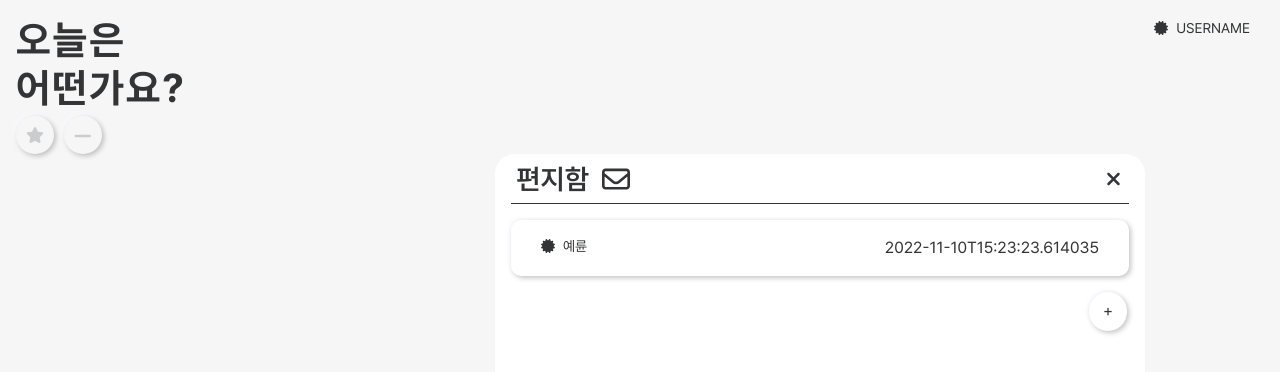
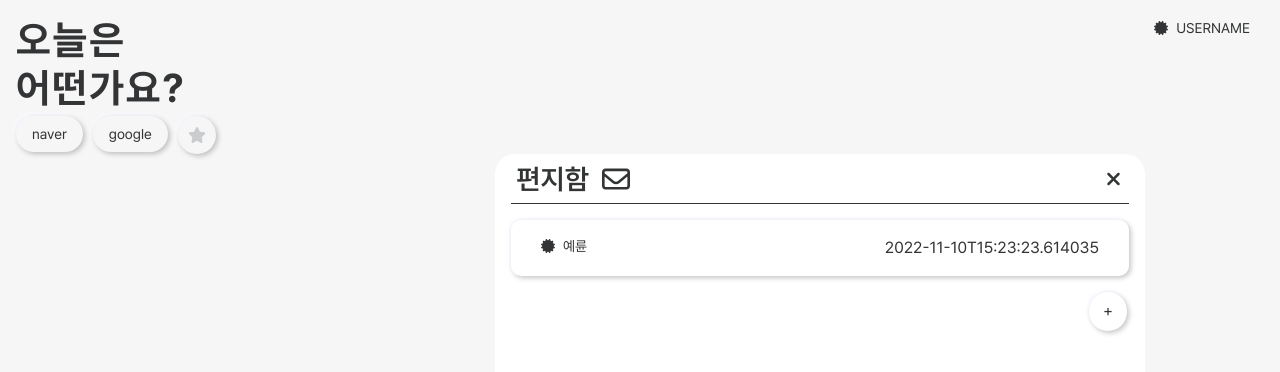
Before and after one commit to codestates-seb/seb40_main_029, a React (Create React App) app in the folder client/: page /letter in a window 1280 px wide. Shown: the top 372 px of the page. Built offline with nearby package versions, Linux system fonts and the light colour scheme; data requests are answered from the project's data file.

Commit message:
feat : bookmark 기능

```diff
--- a/client/src/components/module/Bookmark.js
+++ b/client/src/components/module/Bookmark.js
@@ -2,29 +2,49 @@ import styled from 'styled-components';
 import Button from '../atoms/Button';
 import { useEffect, useState } from 'react';
 import BookmarkHandle from './BookmarkHandle';
+import BookmarkDelete from '../module/BookmarkDelete';
+const BookItem = styled.div`
+  position: relative;
 
+  &:hover > span {
+    display: inline-block;
+  }
+`;
 const Anchor = styled.a`
   line-height: 1;
 `;
+const Bookmark = () => {
+  const dummyBookmark = [
+    { name: 'naver', url: 'https://www.naver.com' },
+    { name: 'google', url: 'https://www.google.com' },
+  ];
+  const [booksArr, setBookmarkArr] = useState(dummyBookmark);
+  // ------------- 여기서 에러남 ----------------
+  //   const [booksArr, setBookmarkArr] = useState(
+  //   JSON.parse(localStorage.getItem('bookmark') || dummyBookmark)
+  // );
+  // --------------왜일까 ----------------------
 
-const Bookmark = () => {
-  const [booksArr, setBookmarkArr] = useState(
-    JSON.parse(localStorage.getItem('bookmark') || 0)
-  );
-  const [isOpen, setIsOpen] = useState(false);
-  let renderBookmark = [];
-
-  useEffect(() => {
-    renderBookmark = JSON.parse(localStorage.getItem('bookmark'));
-  }, []);
+  const renderBookmark = JSON.parse(localStorage.getItem('bookmark'));
+  const bookmarkDelete = e => {
+    // alert('북마크를 삭제하시겠습니까?');
+    booksArr.filter(book => {
+      return e.target.value !== book;
+    });
+    console.log(e.target.value);
+    // localStorage.removeItem();
+  };
   return (
     <>
       {booksArr.length
         ? booksArr.map((book, i) => {
             return (
-              <Button key={i} size="long" fontsize="middle">
-                <Anchor href={book.url}>{book.name}</Anchor>
-              </Button>
+              <BookItem key={i}>
+                <Button size="long" fontsize="middle">
+                  <Anchor href={book.url}>{book.name}</Anchor>
+                </Button>
+                <BookmarkDelete onClick={bookmarkDelete} />
+              </BookItem>
             );
           })
         : null}
--- a/client/src/components/module/BookmarkCreate.js
+++ b/client/src/components/module/BookmarkCreate.js
@@ -1,3 +1,64 @@
+// import styled from 'styled-components';
+// import Input from '../atoms/Input';
+// import Button from '../atoms/Button';
+// import { useEffect, useState } from 'react';
+// import useInput from '../../utils/useInput';
+// import ShadowBox from '../atoms/ShadowBox';
+
+// const InputWraper = styled.form`
+//   display: flex;
+//   flex-direction: column;
+//   margin: 8px 0;
+//   width: 300px;
+// `;
+
+// const ButtonLayout = styled.div`
+//   display: flex;
+//   justify-content: flex-end;
+//   margin-top: 16px;
+//   > button:last-of-type {
+//     margin: 0;
+//   }
+// `;
+
+// const BookmarkCreate = ({ setAddBtnIsOpen, booksArr, setBookmarkArr }) => {
+//   const [bookName, bookNameBind] = useInput('');
+//   const [bookUrl, bookUrlBind] = useInput('');
+
+//   const handleBookmarkClose = () => {
+//     setAddBtnIsOpen(false);
+//   };
+//   const handleBookmarkSubmit = e => {
+//     e.preventDefault();
+//     setBookmarkArr([...booksArr, { name: `${bookName}`, url: `${bookUrl}` }]);
+//     console.log(booksArr);
+//   };
+//   useEffect(() => {
+//     localStorage.setItem('bookmark', JSON.stringify(booksArr));
+//   }, [booksArr]);
+
+//   return (
+//     <ShadowBox>
+//       <InputWraper>
+//         <label htmlFor="name">이름</label>
+//         <Input name="name" value={bookNameBind} border="shadow" />
+//         <label htmlFor="url">URL</label>
+//         <Input name="url" value={bookUrlBind} border="shadow" />
+//         <ButtonLayout>
+//           <Button size="long" onClick={handleBookmarkSubmit}>
+//             저장
+//           </Button>
+//           <Button size="long" onClick={handleBookmarkClose}>
+//             취소
+//           </Button>
+//         </ButtonLayout>
+//       </InputWraper>
+//     </ShadowBox>
+//   );
+// };
+
+// export default BookmarkCreate;
+
 import styled from 'styled-components';
 import Input from '../atoms/Input';
 import Button from '../atoms/Button';
@@ -30,7 +91,10 @@ const BookmarkCreate = ({ setAddBtnIsOpen, booksArr, setBookmarkArr }) => {
   };
   const handleBookmarkSubmit = e => {
     e.preventDefault();
-    setBookmarkArr([...booksArr, { name: `${bookName}`, url: `${bookUrl}` }]);
+    setBookmarkArr([
+      ...booksArr,
+      { name: `${bookName}`, url: `https://${bookUrl}` },
+    ]);
     console.log(booksArr);
   };
   useEffect(() => {
--- /dev/null
+++ b/client/src/components/module/BookmarkDelete.js
@@ -0,0 +1,28 @@
+import styled from 'styled-components';
+import { FontAwesomeIcon } from '@fortawesome/react-fontawesome';
+import { faDeleteLeft } from '@fortawesome/free-solid-svg-icons';
+
+const EditBtn = styled.span`
+  position: absolute;
+  right: 0;
+  top: 0;
+  padding: 2px 8px 2px 0;
+  font-size: 12px;
+  display: none;
+
+  &:hover {
+    opacity: 0.7;
+  }
+`;
+
+const BookmarkDelete = ({ onClick }) => {
+  return (
+    <>
+      <EditBtn onClick={onClick}>
+        <FontAwesomeIcon icon={faDeleteLeft} />
+      </EditBtn>
+    </>
+  );
+};
+
+export default BookmarkDelete;
--- a/client/src/components/module/BookmarkHandle.js
+++ b/client/src/components/module/BookmarkHandle.js
@@ -1,10 +1,73 @@
+// import styled from 'styled-components';
+// import Button from '../atoms/Button';
+// import { FontAwesomeIcon } from '@fortawesome/react-fontawesome';
+// import { faStar, faMinus } from '@fortawesome/free-solid-svg-icons';
+// import { useState } from 'react';
+// import BookmarkCreate from './BookmarkCreate';
+// import BookmarkEdit from './BookmarkEdit';
+
+// const LightIcon = styled.span`
+//   svg {
+//     vertical-align: 0 !important; /* fontawsome icon 가운데정렬 */
+//   }
+//   path {
+//     color: #cbcccd;
+//   }
+// `;
+// export const CenterLayout = styled.div`
+//   position: absolute;
+//   top: 50%;
+//   left: 50%;
+//   transform: translate(-50%, -50%);
+// `;
+
+// const BookmarkHandle = ({ booksArr, setBookmarkArr }) => {
+//   const [addBtnIsOpen, setAddBtnIsOpen] = useState(false);
+//   const [ListIsOpen, setListIsOpen] = useState(false);
+//   const onClickAddBtn = () => {
+//     setAddBtnIsOpen(!addBtnIsOpen);
+//   };
+//   const handleBookmarkEdit = () => {
+//     setListIsOpen(!ListIsOpen);
+//   };
+//   return (
+//     <>
+//       <Button size="circle" onClick={onClickAddBtn}>
+//         <LightIcon>
+//           <FontAwesomeIcon icon={faStar} />
+//         </LightIcon>
+//       </Button>
+//       <Button size="circle" onClick={handleBookmarkEdit}>
+//         <LightIcon>
+//           <FontAwesomeIcon icon={faMinus} size="lg" />
+//         </LightIcon>
+//       </Button>
+//       {addBtnIsOpen ? (
+//         <CenterLayout>
+//           <BookmarkCreate
+//             setAddBtnIsOpen={setAddBtnIsOpen}
+//             setBookmarkArr={setBookmarkArr}
+//             booksArr={booksArr}
+//           />
+//         </CenterLayout>
+//       ) : null}
+//       {ListIsOpen ? (
+//         <CenterLayout>
+//           <BookmarkEdit />
+//         </CenterLayout>
+//       ) : null}
+//     </>
+//   );
+// };
+
+// export default BookmarkHandle;
+
 import styled from 'styled-components';
 import Button from '../atoms/Button';
 import { FontAwesomeIcon } from '@fortawesome/react-fontawesome';
 import { faStar, faMinus } from '@fortawesome/free-solid-svg-icons';
 import { useState } from 'react';
 import BookmarkCreate from './BookmarkCreate';
-import BookmarkEdit from './BookmarkEdit';
 
 const LightIcon = styled.span`
   svg {
@@ -23,23 +86,14 @@ export const CenterLayout = styled.div`
 
 const BookmarkHandle = ({ booksArr, setBookmarkArr }) => {
   const [addBtnIsOpen, setAddBtnIsOpen] = useState(false);
-  const [ListIsOpen, setListIsOpen] = useState(false);
   const onClickAddBtn = () => {
     setAddBtnIsOpen(!addBtnIsOpen);
-  };
-  const handleBookmarkEdit = () => {
-    setListIsOpen(!ListIsOpen);
   };
   return (
     <>
       <Button size="circle" onClick={onClickAddBtn}>
         <LightIcon>
           <FontAwesomeIcon icon={faStar} />
-        </LightIcon>
-      </Button>
-      <Button size="circle" onClick={handleBookmarkEdit}>
-        <LightIcon>
-          <FontAwesomeIcon icon={faMinus} size="lg" />
         </LightIcon>
       </Button>
       {addBtnIsOpen ? (
@@ -51,11 +105,6 @@ const BookmarkHandle = ({ booksArr, setBookmarkArr }) => {
           />
         </CenterLayout>
       ) : null}
-      {ListIsOpen ? (
-        <CenterLayout>
-          <BookmarkEdit />
-        </CenterLayout>
-      ) : null}
     </>
   );
 };
```
